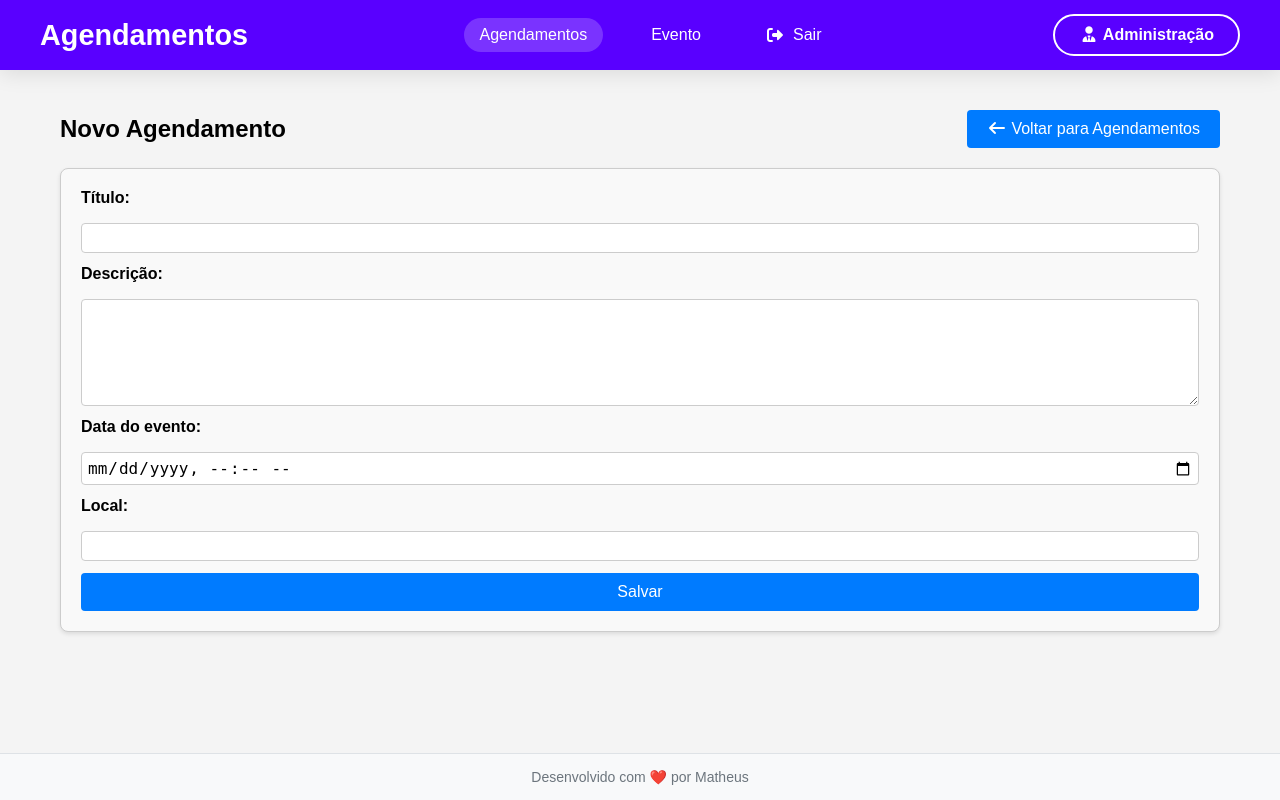
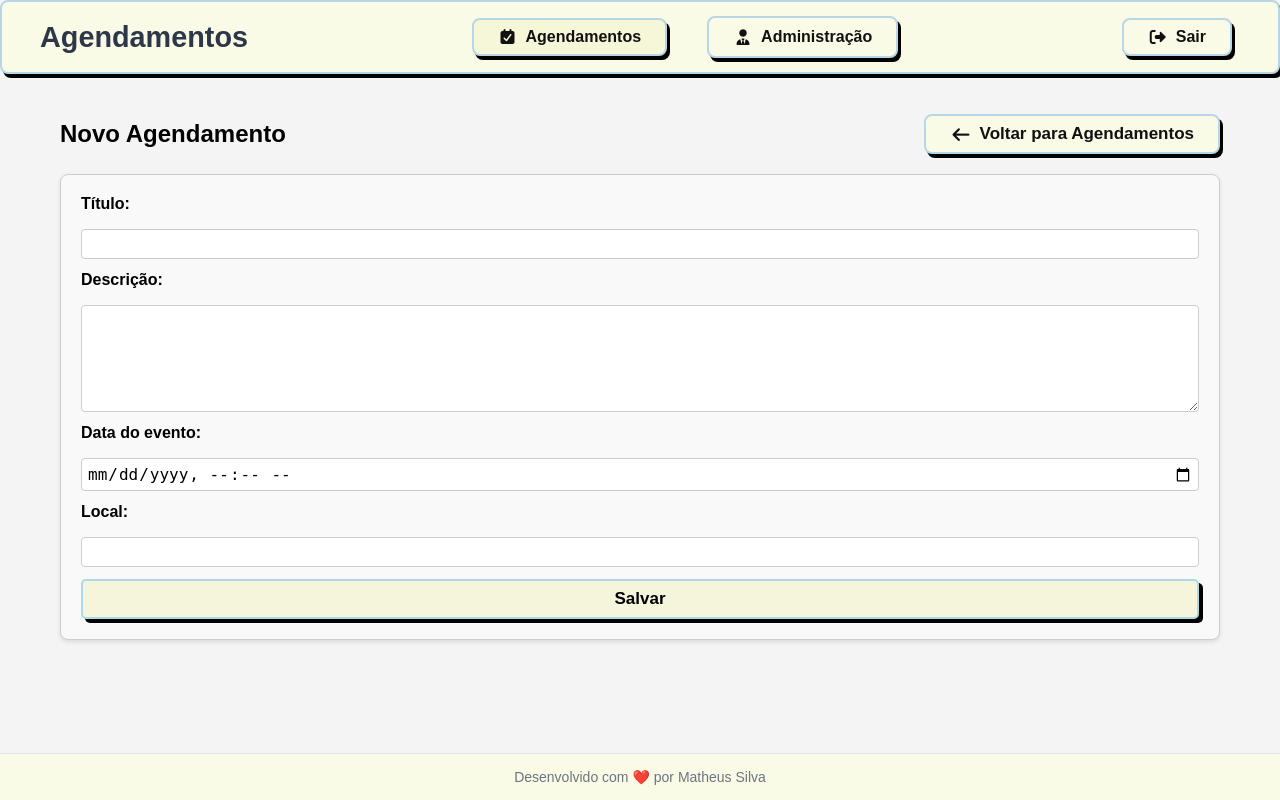
Before and after one commit to matheusps98/agenda-python, a Django app: page /agenda/evento in a window 1280 px wide. Run offline with Django 5.2, Linux system fonts and the light colour scheme; a user stored in the database is signed in; some libraries are stand-ins or nearby versions.

Commit message:
melhorando o front end apenas como cores e botoes

```diff
--- a/templates/evento.html
+++ b/templates/evento.html
@@ -23,24 +23,42 @@
       border-radius: 4px;
       font-size: 16px;
     }
-    button {
-      padding: 10px 20px;
-      background-color: #007bff;
-      color: white;
-      border: none;
-      border-radius: 4px;
-      cursor: pointer;
-      font-size: 16px;
-    }
-    button:hover {
-      background-color: #0056b3;
-    }
+    button:active {
+    box-shadow: 0px 0px #000000;
+    transform: translate(3px, 3px);
+  }
+
+  button {
+    height: 40px;
+    border-radius: 5px;
+    border: 2px solid lightblue;
+    background-color: beige;
+    box-shadow: 4px 4px #000000;
+    font-size: 17px;
+    font-weight: 600;
+    color: #000;
+    cursor: pointer;
+    padding: 0 15px;
+    display: flex;
+    align-items: center;
+    text-align: center;
+    justify-content: center;
+    gap: 8px;
+    text-decoration: none;
+    transition: all 0.3s ease;
+  }
+
+  button:hover {
+    transform: translateY(-2px);
+    box-shadow: 6px 6px #000000;
+  }
     label{
         font-weight: 600;
         margin-bottom: 4px;
     }
   }
 </style>
+
 <div class="container">
   <div class="header-title">
     <h2>Novo Agendamento</h2>
--- a/templates/models/footer.html
+++ b/templates/models/footer.html
@@ -1,6 +1,6 @@
 <style>
     .footer {
-        background-color: #f8f9fa;
+        background-color: #fafbe6;
         text-align: center;
         padding: 15px 0;
         position: fixed;
@@ -12,7 +12,42 @@
     }
 </style>
 <div class="footer">
-    <p>Desenvolvido com ❤️ por Matheus</p>
+    <p>Desenvolvido com ❤️ por Matheus Silva</p>
 </div>
+<script>
+    document.addEventListener('DOMContentLoaded', () => {
+        // Seleciona todos os links internos que não abrem em nova aba
+        const links = document.querySelectorAll('a[href^="/"]:not([target="_blank"])');
+        const loadingOverlay = document.getElementById('loading-overlay');
+        // Define o tempo do delay em milissegundos
+        const navigationDelay = 1000;
+
+        links.forEach(link => {
+            link.addEventListener('click', (e) => {
+                // 1. Impede a navegação padrão do link
+                e.preventDefault();
+
+                // 2. Mostra o overlay de carregamento
+                if (loadingOverlay) {
+                    loadingOverlay.style.display = 'flex';
+                }
+
+                // 3. Define um timeout para navegar para a página de destino
+                setTimeout(() => {
+                    window.location.href = link.href;
+                }, navigationDelay);
+            });
+        });
+
+        // Opcional: Esconde o spinner se o usuário voltar usando o botão do navegador
+        window.addEventListener('pageshow', function (event) {
+            // A flag 'persisted' é true quando a página é carregada do cache (bfcache)
+            if (event.persisted && loadingOverlay) {
+                loadingOverlay.style.display = 'none';
+            }
+        });
+    });
+</script>
 </body>
+
 </html>
--- a/templates/models/header.html
+++ b/templates/models/header.html
@@ -96,19 +148,32 @@
     margin: 0;
   }
 
+  .btn-novoagendamento:active {
+    box-shadow: 0px 0px #000000;
+    transform: translate(3px, 3px);
+  }
+
   .btn-novoagendamento {
-    padding: 10px 20px;
-    background-color: #007bff;
-    color: white;
-    border: none;
-    border-radius: 4px;
+    height: 40px;
+    border-radius: 5px;
+    border: 2px solid lightblue;
+    background-color: beige;
+    box-shadow: 4px 4px #000000;
+    font-size: 17px;
+    font-weight: 600;
+    color: #000;
     cursor: pointer;
+    padding: 0 15px;
+    display: flex;
+    align-items: center;
+    gap: 8px;
     text-decoration: none;
-    font-size: 16px;
+    transition: all 0.3s ease;
   }
 
   .btn-novoagendamento:hover {
-    background-color: #0056b3;
+    transform: translateY(-2px);
+    box-shadow: 6px 6px #000000;
   }
 
   .no-data {
--- a/templates/models/navbar.html
+++ b/templates/models/navbar.html
@@ -1,14 +1,14 @@
 <style>
   .navbar {
-    background: #5900ff;
+        background: #fafbe6;
         padding: 0 2rem;
-    box-shadow: 0 4px 20px rgba(0, 0, 0, 0.1);
+        box-shadow: 3px 4px 0px 0px #000000;
         position: sticky;
         top: 0;
         z-index: 1000;
-    backdrop-filter: blur(10px);
+        border: 2px solid #b7d6e7;
+        border-radius: 8px;
       }
-
       .nav-container {
         max-width: 1200px;
         margin: 0 auto;
@@ -17,21 +17,16 @@
         align-items: center;
         height: 70px;
       }
-
       .nav-logo {
+        /* Texto escuro para o logo */
         font-size: 1.8rem;
         font-weight: 700;
-    color: white;
+        color: #2D3748; /* Cinza escuro */
         text-decoration: none;
         display: flex;
         align-items: center;
         gap: 0.5rem;
       }
-
-  .nav-logo-icon {
-    font-size: 2rem;
-  }
-
       .nav-menu {
         display: flex;
         list-style: none;
@@ -40,179 +35,100 @@
         gap: 2rem;
         align-items: center;
       }
-
       .nav-item {
         position: relative;
       }
-
       .nav-link {
-    color: white;
+        color: #111;
+        background: #fafbe6;
+        border: 2px solid #b7d6e7;
         text-decoration: none;
-    font-weight: 500;
-    padding: 0.5rem 1rem;
-    border-radius: 25px;
-    transition: all 0.3s ease;
+        font-weight: 600;
+        padding: 0.5rem 1.5rem;
+        border-radius: 8px;
+        transition: all 0.2s;
         display: flex;
         align-items: center;
         gap: 0.5rem;
+        box-shadow: 3px 4px 0px 0px #000000;
+        margin: 0.2rem 0.5rem;
       }
-
-  .nav-link:hover {
-    background: rgba(255, 255, 255, 0.1);
-    transform: translateY(-2px);
+      .nav-link:hover, .nav-link.active {
+        background: #f5f7d8;
+        color: #111;
+        box-shadow: 3px 4px 0px 0px #000000;
       }
-
-  .nav-link.active {
-    background: rgba(255, 255, 255, 0.2);
-  }
-
-  .nav-link-icon {
-    font-size: 1.2rem;
-  }
-
-  .dropdown {
-    position: relative;
-  }
-
-  .dropdown-content {
-    position: absolute;
-    top: 100%;
-    left: 0;
-    background: white;
-    min-width: 200px;
-    border-radius: 12px;
-    box-shadow: 0 10px 30px rgba(0, 0, 0, 0.2);
-    opacity: 0;
-    visibility: hidden;
-    transform: translateY(-10px);
-    transition: all 0.3s ease;
-    padding: 0.5rem 0;
-  }
-
-  .dropdown:hover .dropdown-content {
-    opacity: 1;
-    visibility: visible;
-    transform: translateY(0);
-  }
-
-  .dropdown-link {
-    color: #333;
-    text-decoration: none;
-    padding: 0.8rem 1.5rem;
-    display: block;
-    transition: all 0.3s ease;
-  }
-
-  .dropdown-link:hover {
-    background: #f8f9fa;
-    color: #667eea;
-  }
-
       .nav-actions {
         display: flex;
         gap: 1rem;
         align-items: center;
       }
-
-  .btn {
+      .btn, .btn-outline, .btn-novoagendamento {
         padding: 0.6rem 1.5rem;
-    border-radius: 25px;
-    border: none;
+        border-radius: 8px;
+        border: 2px solid #b7d6e7;
         font-weight: 600;
         cursor: pointer;
-    transition: all 0.3s ease;
+        transition: all 0.2s;
         text-decoration: none;
-    display: inline-block;
+        display: inline-flex;
+        align-items: center;
+        gap: 0.5rem;
+        background: #fafbe6;
+        color: #111;
+        box-shadow: 3px 4px 0px 0px #000000;
       }
-
-  .btn-primary {
-    background: white;
-    color: #667eea;
+      .btn:hover, .btn-outline:hover, .btn-novoagendamento:hover {
+        background: #f5f7d8;
+        color: #111;
+        box-shadow: 3px 4px 0px 0px #000000;
       }
-
-  .btn-primary:hover {
-    transform: translateY(-2px);
-    box-shadow: 0 5px 15px rgba(0, 0, 0, 0.2);
-  }
-
-  .btn-outline {
-    background: transparent;
-    color: white;
-    border: 2px solid white;
-  }
-
-  .btn-outline:hover {
-    background: white;
-    color: #667eea;
-  }
-
       .mobile-toggle {
+        /* Ícone do menu mobile escuro */
         display: none;
         background: none;
         border: none;
-    color: white;
+        color: #2D3748;
         font-size: 1.5rem;
         cursor: pointer;
       }
-
       @media (max-width: 768px) {
         .navbar {
           padding: 0 1rem;
         }
-
         .mobile-toggle {
           display: block;
         }
-
         .nav-menu {
           position: fixed;
           top: 70px;
           left: 0;
           width: 100%;
-      background: #d3d3d3;
+          /* Fundo branco para o menu mobile */
+          background: #ffffff;
           flex-direction: column;
-      padding: 2rem 0;
+          padding: 1rem 0;
           gap: 0;
           transform: translateY(-100%);
           opacity: 0;
           visibility: hidden;
           transition: all 0.3s ease;
+          border-bottom: 1px solid #EAEAEA;
+          box-shadow: 0 8px 16px rgba(0,0,0,0.1);
         }
-
         .nav-menu.active {
           transform: translateY(0);
           opacity: 1;
           visibility: visible;
         }
-
         .nav-item {
           width: 100%;
           text-align: center;
         }
-
         .nav-link {
           padding: 1rem 2rem;
           border-radius: 0;
           justify-content: center;
-    }
-
-    .dropdown-content {
-      position: static;
-      background: rgba(255, 255, 255, 0.1);
-      box-shadow: none;
-      display: none;
-    }
-
-    .dropdown.active .dropdown-content {
-      display: block;
-    }
-
-    .dropdown-link {
-      color: white;
-    }
-
-    .dropdown-link:hover {
-      background: rgba(255, 255, 255, 0.1);
         }
       }
 </style>
@@ -222,46 +138,27 @@
         <a href="#" class="nav-logo">
           Agendamentos
         </a>
-
         <button class="mobile-toggle">☰</button>
-
         <ul class="nav-menu">
-      <!-- <li class="nav-item">
-        <a href="#" class="nav-link active">
-          Início
-        </a>
-      </li> -->
-      <!-- <li class="nav-item dropdown">
-        <a href="#" class="nav-link">
-          <span class="nav-link-icon">📊</span>
-          Serviços
-        </a>
-        <div class="dropdown-content">
-          <a href="#" class="dropdown-link">Web Design</a>
-          <a href="#" class="dropdown-link">Desenvolvimento</a>
-          <a href="#" class="dropdown-link">Marketing</a>
-          <a href="#" class="dropdown-link">Consultoria</a>
-        </div>
-      </li> -->
           <li class="nav-item">
             <a href="/agenda" class="nav-link active">
+               <i class="fa-solid fa-calendar-check"></i>
               Agendamentos
             </a>
           </li>
-      <li class="nav-item">
+          <!-- <li class="nav-item">
             <a href="/agenda/evento" class="nav-link">
               Evento
             </a>
+          </li> -->
+          <li class="nav-item">
+            <a href="/admin" class="btn btn-outline"><i class="fa-solid fa-user-tie"></i> Administração</a>
           </li>
-      <li class="nav-item">
-        <a href="/logout" class="nav-link" style="color: #ffffff;">
+        </ul>
+        <div class="nav-actions">
+          <a href="/logout" class="nav-link">
               <i class="fa-solid fa-right-from-bracket"></i> Sair
             </a>
-      </li>
-    </ul>
-
-    <div class="nav-actions">
-      <a href="/admin" class="btn btn-outline"><i class="fa-solid fa-user-tie"></i> Administração</a>
         </div>
       </div>
     </nav>
```
Also changed, not shown: other parts of templates/models/header.html (+56 -3 lines), templates/agenda.html (+0 -25 lines), db.sqlite3. Lines whose indentation alone changed are shown as unchanged.
